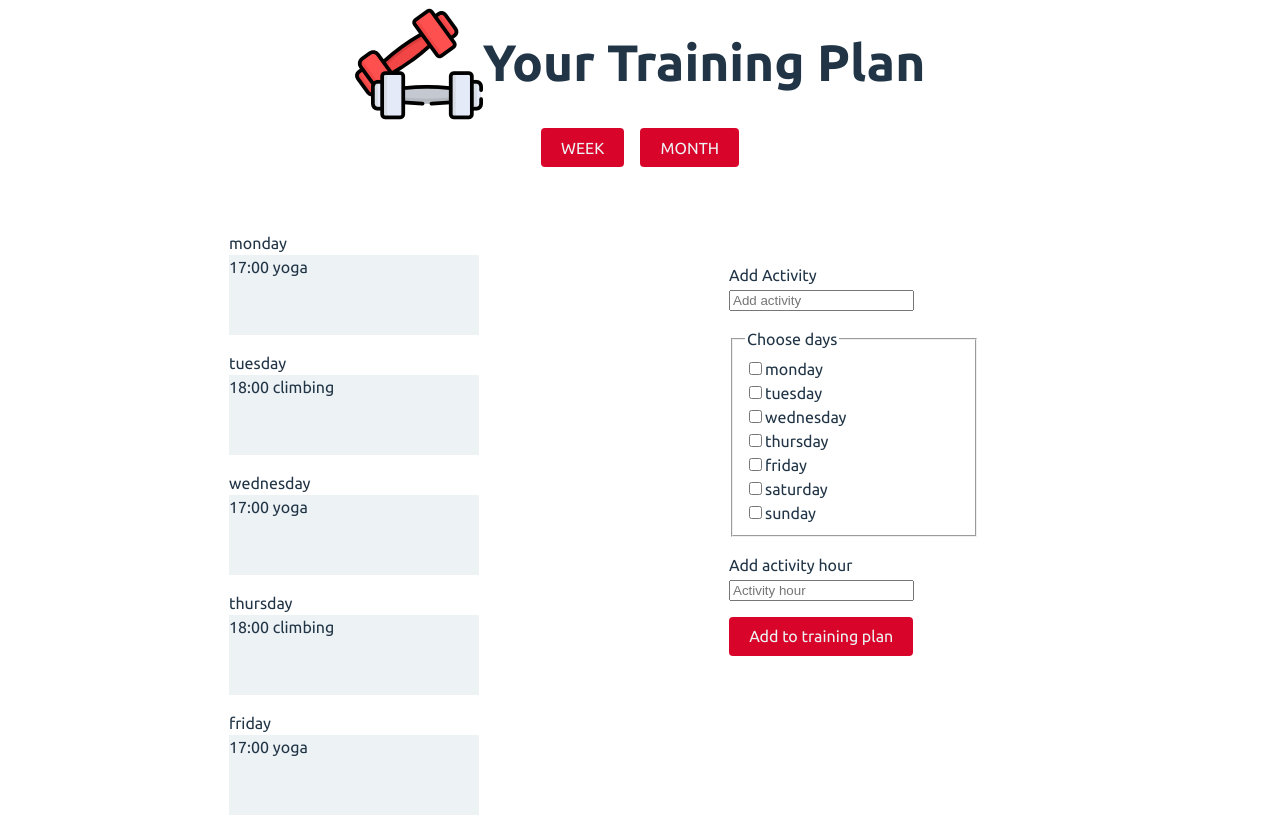
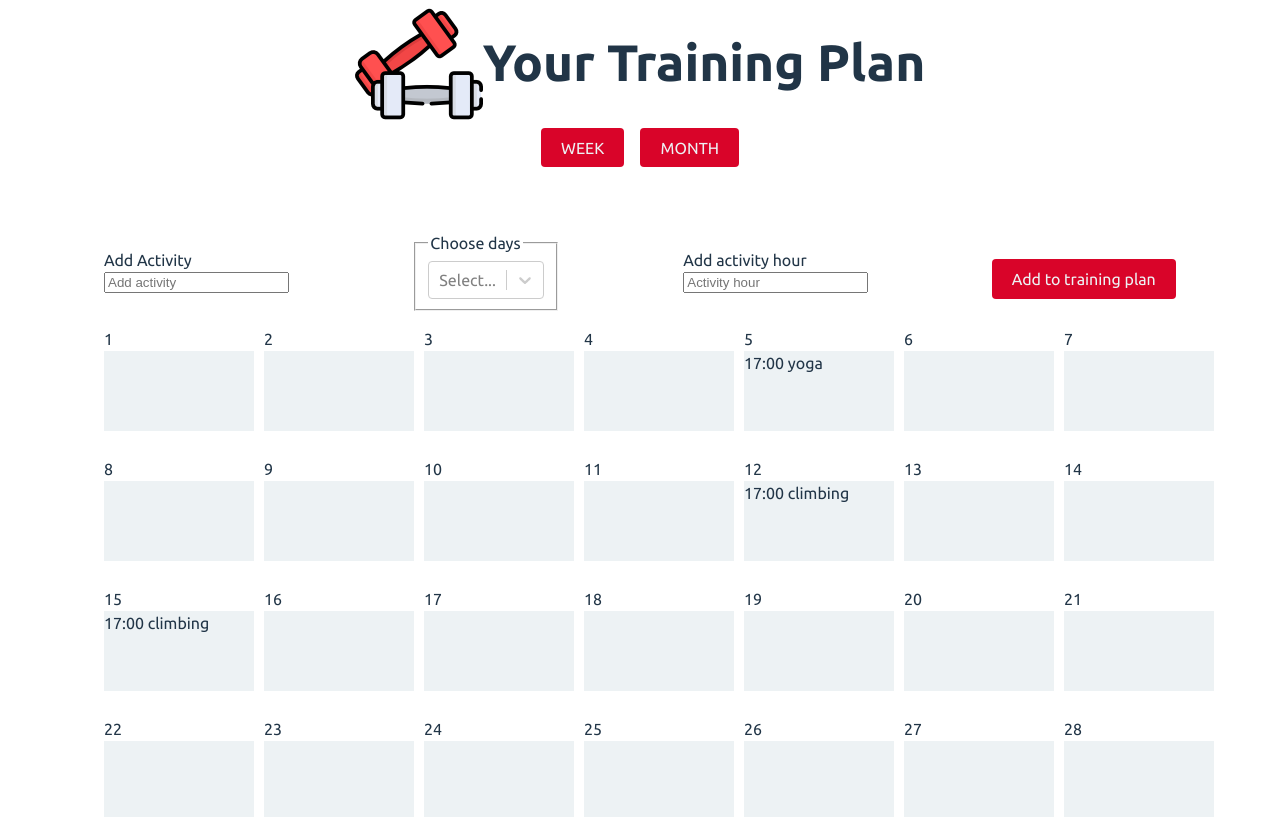
Before and after one commit to AnnaKus5/YourTrainingPlan, a React (Vite) app in the folder my-training-plan/: page / in a window 1280 px wide. Shown: the top 817 px of the page. Built offline with nearby package versions, Linux system fonts and the light colour scheme; data requests are answered from the project's data file.

Commit message:
Organize code in files

```diff
--- a/my-training-plan/db.json
+++ b/my-training-plan/db.json
@@ -15,18 +15,16 @@
     {
       "id": 2,
       "day": "tuesday",
-      "activity": [
-        {
-          "activityId": 1,
-          "activityName": "climbing",
-          "activityTime": "18:00",
-          "markAsDone": false
-        }
-      ]
+      "activity": []
     },
     {
       "id": 3,
       "day": "wednesday",
+      "activity": []
+    },
+    {
+      "id": 4,
+      "day": "thursday",
       "activity": [
         {
           "activityId": 1,
@@ -37,24 +35,12 @@
       ]
     },
     {
-      "id": 4,
-      "day": "thursday",
-      "activity": [
-        {
-          "activityId": 1,
-          "activityName": "climbing",
-          "activityTime": "18:00",
-          "markAsDone": false
-        }
-      ]
-    },
-    {
       "id": 5,
       "day": "friday",
       "activity": [
         {
           "activityId": 1,
-          "activityName": "yoga",
+          "activityName": "climbing",
           "activityTime": "17:00",
           "markAsDone": false
         }
@@ -73,126 +59,178 @@
   ],
   "training-data-month": [
     {
+      "id": 1,
       "day": 1,
       "activity": []
     },
     {
+      "id": 2,
       "day": 2,
       "activity": []
     },
     {
+      "id": 3,
       "day": 3,
       "activity": []
     },
     {
+      "id": 4,
       "day": 4,
       "activity": []
     },
     {
+      "id": 5,
       "day": 5,
-      "activity": []
+      "activity": [
+        {
+          "activityId": 1,
+          "activityName": "yoga",
+          "activityTime": "17:00",
+          "markAsDone": false
+        }
+      ]
     },
     {
+      "id": 6,
       "day": 6,
       "activity": []
     },
     {
+      "id": 7,
       "day": 7,
       "activity": []
     },
     {
+      "id": 8,
       "day": 8,
       "activity": []
     },
     {
+      "id": 9,
       "day": 9,
       "activity": []
     },
     {
+      "id": 10,
       "day": 10,
       "activity": []
     },
     {
+      "id": 11,
       "day": 11,
       "activity": []
     },
     {
+      "id": 12,
       "day": 12,
-      "activity": []
+      "activity": [
+        {
+          "activityId": 1,
+          "activityName": "climbing",
+          "activityTime": "17:00",
+          "markAsDone": false
+        }
+      ]
     },
     {
+      "id": 13,
       "day": 13,
       "activity": []
     },
     {
+      "id": 14,
       "day": 14,
       "activity": []
     },
     {
+      "id": 15,
       "day": 15,
-      "activity": []
+      "activity": [
+        {
+          "activityId": 1,
+          "activityName": "climbing",
+          "activityTime": "17:00",
+          "markAsDone": false
+        }
+      ]
     },
     {
+      "id": 16,
       "day": 16,
       "activity": []
     },
     {
+      "id": 17,
       "day": 17,
       "activity": []
     },
     {
+      "id": 18,
       "day": 18,
       "activity": []
     },
     {
+      "id": 19,
       "day": 19,
       "activity": []
     },
     {
+      "id": 20,
       "day": 20,
       "activity": []
     },
     {
+      "id": 21,
       "day": 21,
       "activity": []
     },
     {
+      "id": 22,
       "day": 22,
       "activity": []
     },
     {
+      "id": 23,
       "day": 23,
       "activity": []
     },
     {
+      "id": 24,
       "day": 24,
       "activity": []
     },
     {
+      "id": 25,
       "day": 25,
       "activity": []
     },
     {
+      "id": 26,
       "day": 26,
       "activity": []
     },
     {
+      "id": 27,
       "day": 27,
       "activity": []
     },
     {
+      "id": 28,
       "day": 28,
       "activity": []
     },
     {
+      "id": 29,
       "day": 29,
       "activity": []
     },
     {
+      "id": 30,
       "day": 30,
       "activity": []
     },
     {
+      "id": 31,
       "day": 31,
       "activity": []
     }
--- a/my-training-plan/src/components/AddActivitySection.jsx
+++ b/my-training-plan/src/components/AddActivitySection.jsx
@@ -21,6 +21,7 @@ export default function AddActivitySection() {
     })
 
     useEffect(() => {
+
         setCheckboxState(page === "week" ?
             {
                 monday: false,
@@ -88,6 +89,8 @@ export default function AddActivitySection() {
     function createArrayWihTrueValue() {
         const days = Object.entries(checkboxState)
 
+        console.log(days)
+
         let id = 1
 
         const arrWithId = days.map(day => {
@@ -112,11 +115,14 @@ export default function AddActivitySection() {
             const days = createArrayWihTrueValue()
 
             days.map(day => {
-                axios.put(`http://localhost:3000/training-data-week/${day[2]}`,
-                {
-                    id: day[2],
-                    day: day[0],
+
+                axios.get(`http://localhost:3000/training-data-${page}/${day[2]}`)
+                .then(response => {
+                    const data = response.data
+                    const updatedData = {
+                        ...data,
                         activity: [
+                            ...data.activity,
                             {
                                 activityId: 1,
                                 activityName: newActivity.nameActivity,
@@ -124,14 +130,17 @@ export default function AddActivitySection() {
                                 markAsDone: false
                             }
                         ]
+                    }
+                    axios.put(`http://localhost:3000/training-data-${page}/${day[2]}`, updatedData)
+
                 })
             })
-
-            setFormSubmit(prev => !prev)
 
         } else {
             console.log("Add activity name!")
         }
+
+        setFormSubmit(prev => !prev)
     }
 
     const weekCheboxes = trainingData.map(day => {
@@ -206,7 +215,7 @@ export default function AddActivitySection() {
                                 isMulti
                                 hideSelectedOptions={false}
                                 onChange={(selected) => handleMonthCheckboxState(selected)}
-                                value={checkboxState}
+                                // value={checkboxState}
                                 id="month-selected" />}
                     </div>
                 </fieldset>
--- a/my-training-plan/src/components/MonthPage.jsx
+++ b/my-training-plan/src/components/MonthPage.jsx
@@ -37,7 +37,7 @@ export default function MonthPage() {
         const activityElements = day.activity.length > 0 ?
             day.activity.map(activity => {
                 return (
-                    <p key={nanoid()} className="activity">{activity.newActivityHour} {activity.newActivity}</p>
+                    <p key={nanoid()} className="activity">{activity.activityTime} {activity.activityName}</p>
                 )
             }) : ""
 
--- a/my-training-plan/src/components/TrainingDataContext.jsx
+++ b/my-training-plan/src/components/TrainingDataContext.jsx
@@ -5,28 +5,9 @@ const TrainingDataContext = createContext()
 
 const TrainingDataProvider = ({ children }) => {
 
-  const [page, setPage] = useState("week")
+  const [page, setPage] = useState("month")
   const [trainingData, setTrainingData] = useState([])
-  const [formSumbit, setFormSubmit] = useState(false)
-
-  // const activityInput = useRef()
-  // const activityHourInput = useRef()
-
-  // console.log(formSumbit)
-
-
-  // useEffect(() => {
-  //   axios.get(`http://localhost:3000/training-data-${page}`)
-  //   .then((response) => {
-  //     setTrainingData(response.data)
-  //   })
-  // }, [page, formSumbit])
-
-
-  // useEffect(() => {
-  //   activityInput.current.value = ""
-  //   activityHourInput.current.value = ""
-  // }, [formSumbit])
+  // const [formSumbit, setFormSubmit] = useState(false)
 
 
 
@@ -42,7 +23,7 @@ const TrainingDataProvider = ({ children }) => {
     <TrainingDataContext.Provider value={{
       page, setPage,
       trainingData, setTrainingData,
-      formSumbit, setFormSubmit,
+      // formSumbit, setFormSubmit,
       changePlan,
     }}>
       {children}
```
Lines whose indentation alone changed are shown as unchanged.
